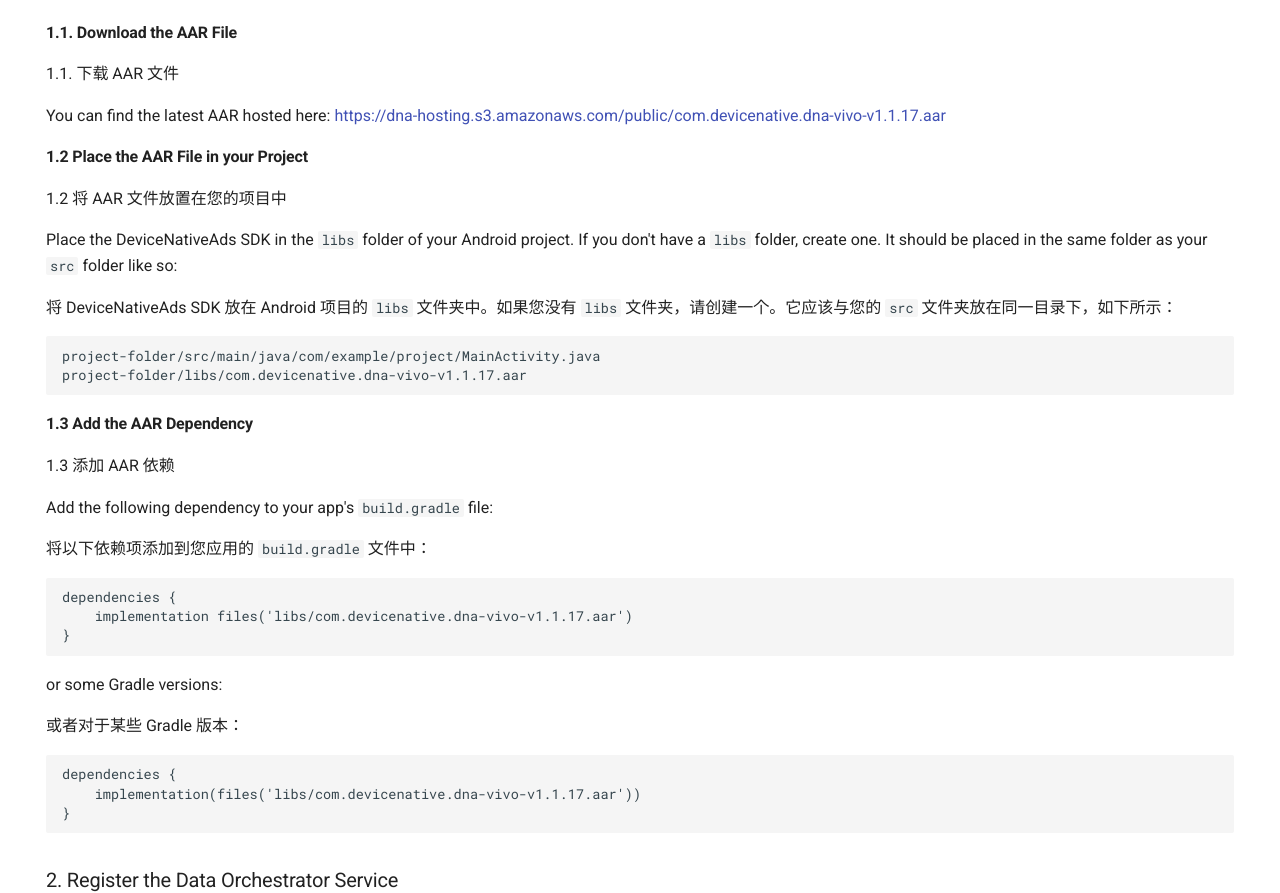
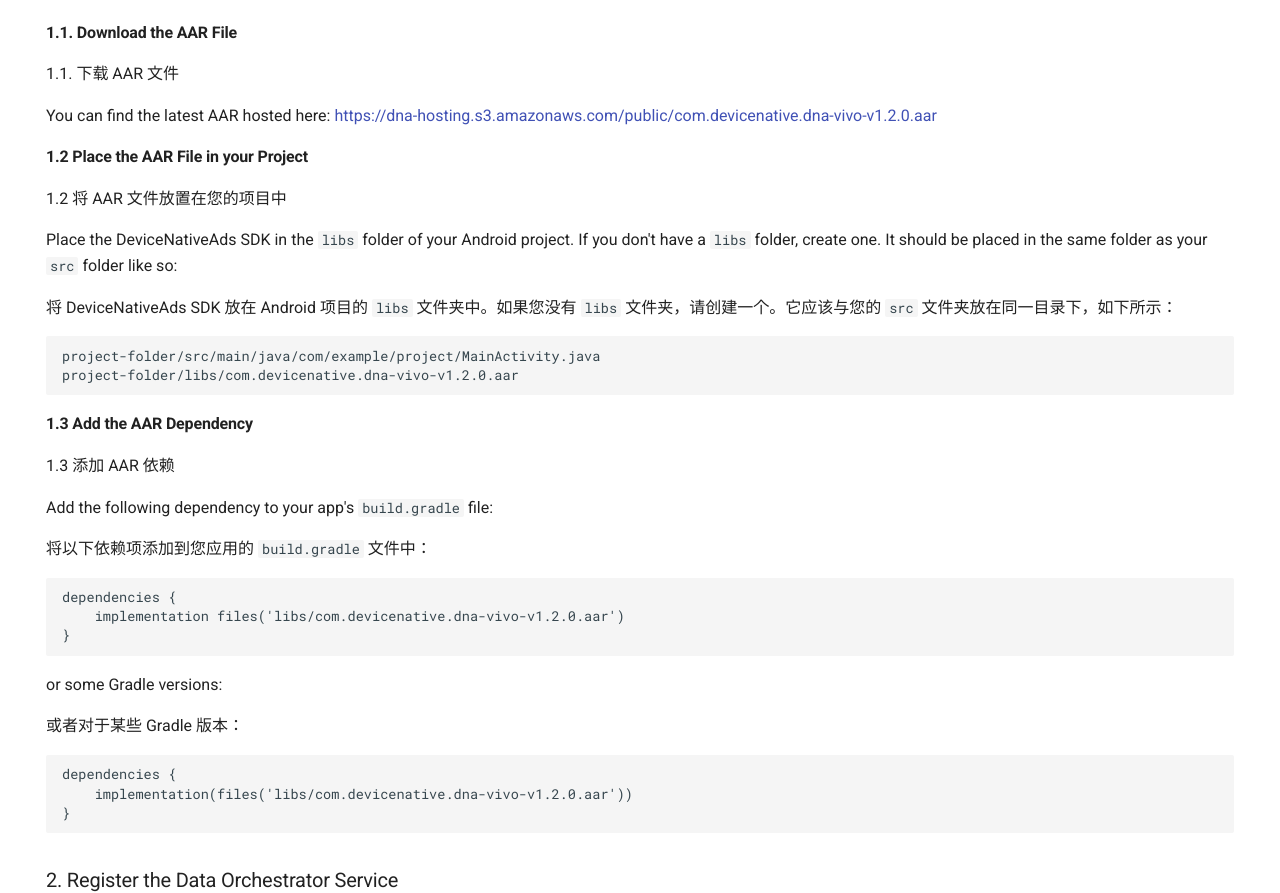
Before and after one commit to Device-Native/website, an MkDocs documentation site: the page built from docs/vivo-global-search.md, in a window 1280 px wide and 1400 px high, scrolled down 1775 px. Shown: the part 154-1047 px from the top of the window. Built offline with MkDocs 1.6.1 and Material for MkDocs 9.7.7, drawn with Linux system fonts in a browser that asks for light colours; some of the changed text lies outside the part shown.

````diff
--- a/docs/vivo-global-search.md
+++ b/docs/vivo-global-search.md
@@ -66,7 +66,7 @@ DeviceNativeAds SDK 以 AAR 文件的形式分发。请按照以下说明进行
 #### 1.1. Download the AAR File
 1.1. 下载 AAR 文件
 
-You can find the latest AAR hosted here: [https://dna-hosting.s3.amazonaws.com/public/com.devicenative.dna-vivo-v1.1.17.aar](https://dna-hosting.s3.amazonaws.com/public/com.devicenative.dna-vivo-v1.1.17.aar)
+You can find the latest AAR hosted here: [https://dna-hosting.s3.amazonaws.com/public/com.devicenative.dna-vivo-v1.2.0.aar](https://dna-hosting.s3.amazonaws.com/public/com.devicenative.dna-vivo-v1.2.0.aar)
 
 #### 1.2 Place the AAR File in your Project
 1.2 将 AAR 文件放置在您的项目中
@@ -77,7 +77,7 @@ Place the DeviceNativeAds SDK in the `libs` folder of your Android project. If y
 
 ```
 project-folder/src/main/java/com/example/project/MainActivity.java
-project-folder/libs/com.devicenative.dna-vivo-v1.1.17.aar
+project-folder/libs/com.devicenative.dna-vivo-v1.2.0.aar
 ```
 
 #### 1.3 Add the AAR Dependency
@@ -89,7 +89,7 @@ Add the following dependency to your app's `build.gradle` file:
 
 ```gradle
 dependencies {
-    implementation files('libs/com.devicenative.dna-vivo-v1.1.17.aar')
+    implementation files('libs/com.devicenative.dna-vivo-v1.2.0.aar')
 }
 ```
 
@@ -99,7 +99,7 @@ or some Gradle versions:
 
 ```gradle
 dependencies {
-    implementation(files('libs/com.devicenative.dna-vivo-v1.1.17.aar'))
+    implementation(files('libs/com.devicenative.dna-vivo-v1.2.0.aar'))
 }
 ```
 
````
Also changed, not shown: other parts of docs/vivo-global-search.md (+3 -1 lines), docs/vivo-app-drawer.md (+5 -4 lines), docs/vivo-sdk-changelog.md (+5 -0 lines).
